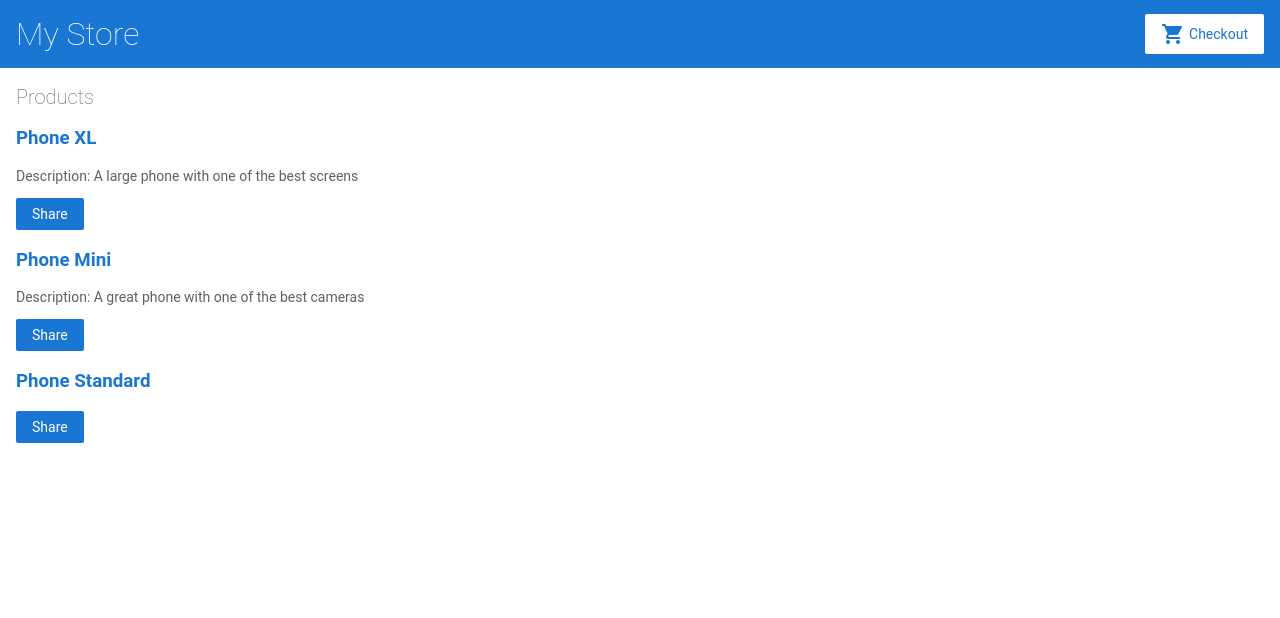
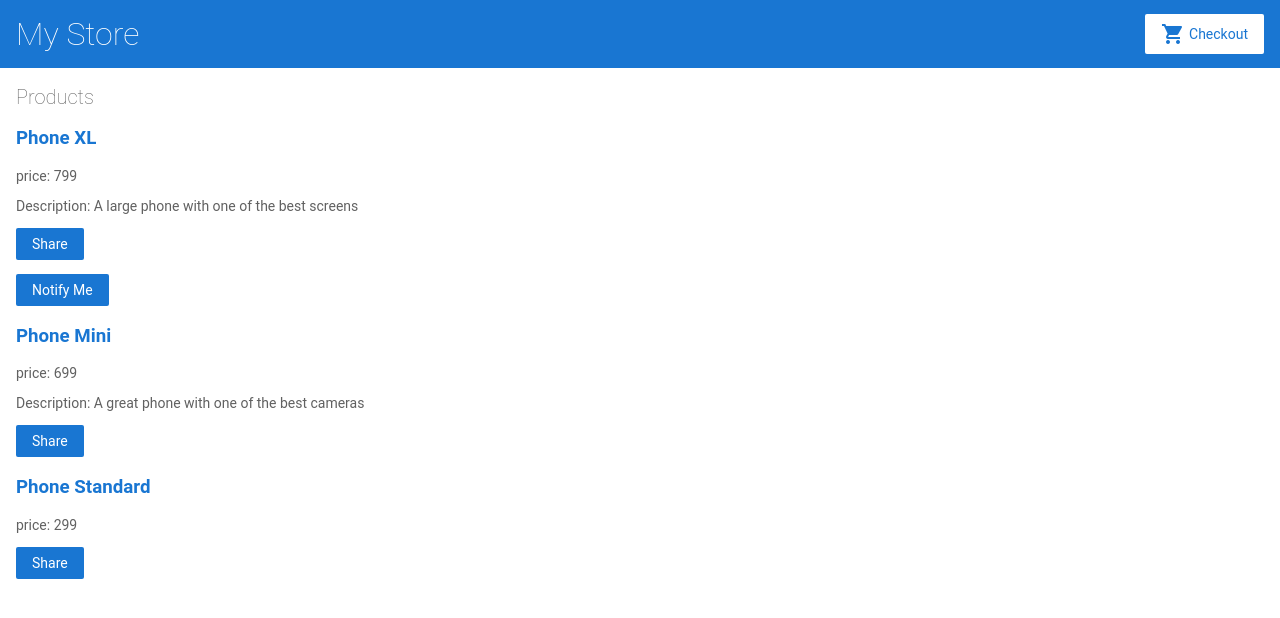
Before and after one commit to MarshallVadim/angular-start, an Angular app: page / in a window 1280 px wide. Shown: the top 618 px of the page. Built offline with nearby package versions, Linux system fonts and the light colour scheme.

Commit message:
4 files modified

```diff
--- a/src/app/product-alerts/product-alerts.component.html
+++ b/src/app/product-alerts/product-alerts.component.html
@@ -1,3 +1,3 @@
 <p *ngIf="product.price > 700">
-  <button>Notify Me</button>
+  <button (click)="notify.emit()">Notify Me</button>
 </p>
--- a/src/app/product-alerts/product-alerts.component.ts
+++ b/src/app/product-alerts/product-alerts.component.ts
@@ -1,5 +1,6 @@
 import { Component, OnInit } from '@angular/core';
 import { Input } from '@angular/core';
+import { Output, EventEmitter } from '@angular/core';
 
 @Component({
   selector: 'app-product-alerts',
@@ -8,6 +9,7 @@
 })
 export class ProductAlertsComponent implements OnInit {
   @Input() product;
+  @Output() notify = new EventEmitter();
   constructor() { }
 
   ngOnInit() {
--- a/src/app/product-list/product-list.component.html
+++ b/src/app/product-list/product-list.component.html
@@ -6,12 +6,19 @@
       {{ product.name }}
     </a>
   </h3>
+  <p *ngIf="product.price">
+    price: {{ product.price }}
+  </p>
   <p *ngIf="product.description">
     Description: {{ product.description }}
   </p>
   <button (click)="share()">
     Share
   </button>
+  <app-product-alerts
+  [product]="product"
+  (notify)="onNotify()">
+  </app-product-alerts>
 </div>
 <!--
 Copyright Google LLC. All Rights Reserved.
--- a/src/app/product-list/product-list.component.ts
+++ b/src/app/product-list/product-list.component.ts
@@ -13,6 +13,10 @@
   share() {
     window.alert('The product has been shared!');
   }
+
+onNotify() {
+    window.alert('You will be notified when the product goes on sale');
+  }
 }
 
 
```
